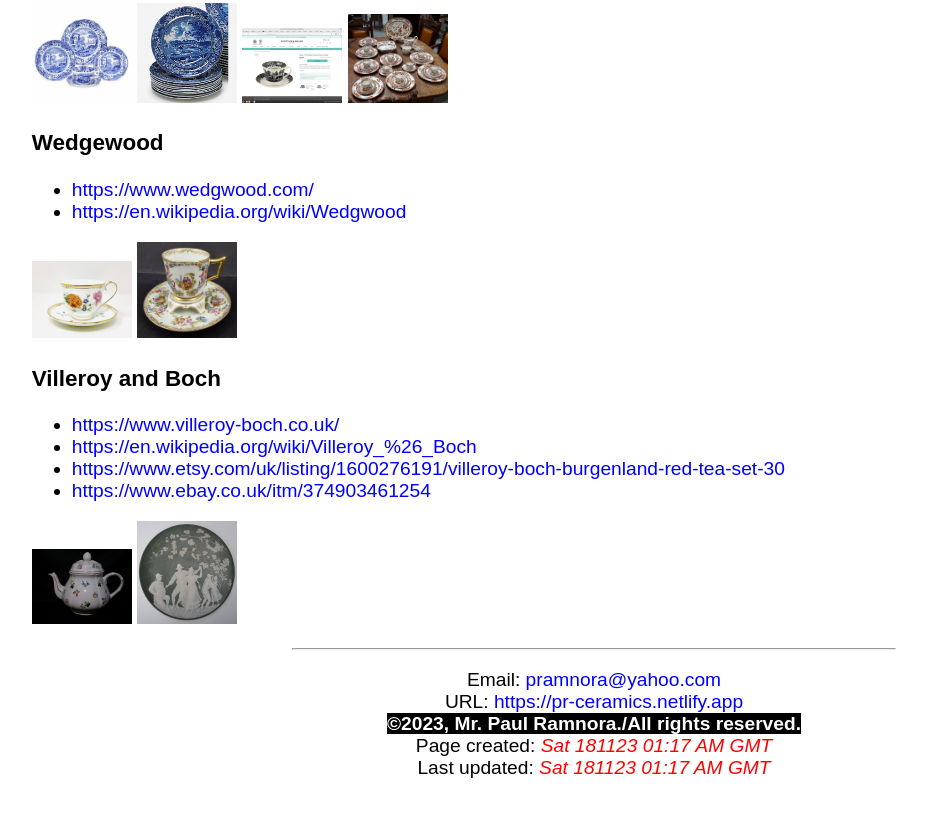
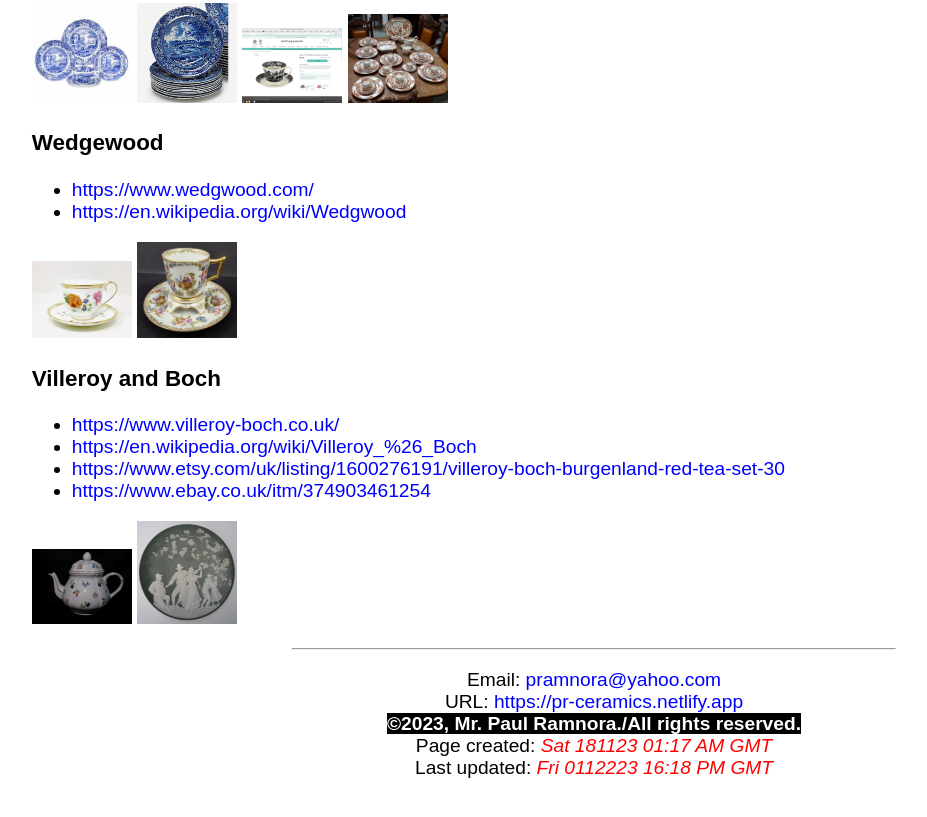
Before and after one commit to pramnora/ceramics, a plain HTML site: page links.html in a window 1280 px wide. Shown: the part 1473-2290 px from the top of the page, without its empty margins (46-973 px from the left). Drawn offline with Linux system fonts and the light colour scheme.

Commit message:
Update links.html

```diff
--- a/links.html
+++ b/links.html
@@ -354,7 +354,7 @@
     <br>
     Last updated:
     <span class="clsDateTimeStamp">
-     Sat 181123 01:17 AM GMT
+     Fri 0112223 16:18 PM GMT
     </span>
    </p>
   </footer>
```
